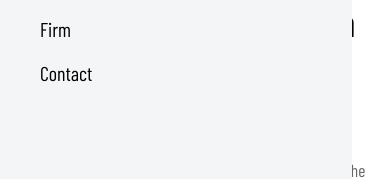
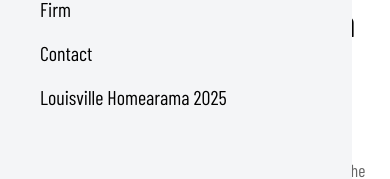
Before and after one commit to shivabuildmyplace/crossvally, a React (Create React App) app: page /Louisville in a window 390 px wide. Both pictures are taken after a click on the icon 355 px from the left and 78 px from the top of the page. Shown: the part 130-309 px from the top of the page. Built offline with nearby package versions, Linux system fonts and the light colour scheme; a web font is replaced by a local one.

Commit message:
mobile-nav

```diff
--- a/src/components/Header/header.js
+++ b/src/components/Header/header.js
@@ -104,11 +104,8 @@
         <ul className="mobile-nav-list">
           <div onClick={() => setMobileMenu(false)} className="close-icon">
             <ImCross />
+          </div>
 
-            <div></div>
-          </div>
-          <Link>
-          <li></li></Link>
           <Link
             to="/work"
             className="link"
@@ -137,6 +134,13 @@
           >
             <li>Contact</li>
           </Link>
+          <Link
+            to="/Louisville"
+            className="link"
+            onClick={() => setMobileMenu(false)}
+          >
+            <li>Louisville Homearama 2025</li>
+          </Link>
         </ul>
       )}
     </div>
--- a/src/components/LouisvillePage/Louisville.js
+++ b/src/components/LouisvillePage/Louisville.js
@@ -1,3 +1,4 @@
+import { Link } from "react-router-dom";
 import "./Louisville.css";
 function Louisville() {
   return (
@@ -49,21 +50,25 @@
           </div>
         </div>
         <div className="flex-one">
+          <Link to="/flatrock">
             <div className="image-container">
               <img src="/home1.jpg" alt="homeimage" />
               <div className="rotate-text">
                 <h3>FlatRock</h3>
               </div>
             </div>
+          </Link>
         </div>
 
         <div className="flex-one">
+          <Link to="/flatrock2">
             <div className="image-container">
               <img src="/flatrock2.png" alt="homeimage" />
               <div className="rotate-text">
                 <h3>Bisley</h3>
               </div>
             </div>
+          </Link>
         </div>
       </div>
     </div>
```
Lines whose indentation alone changed are shown as unchanged.
